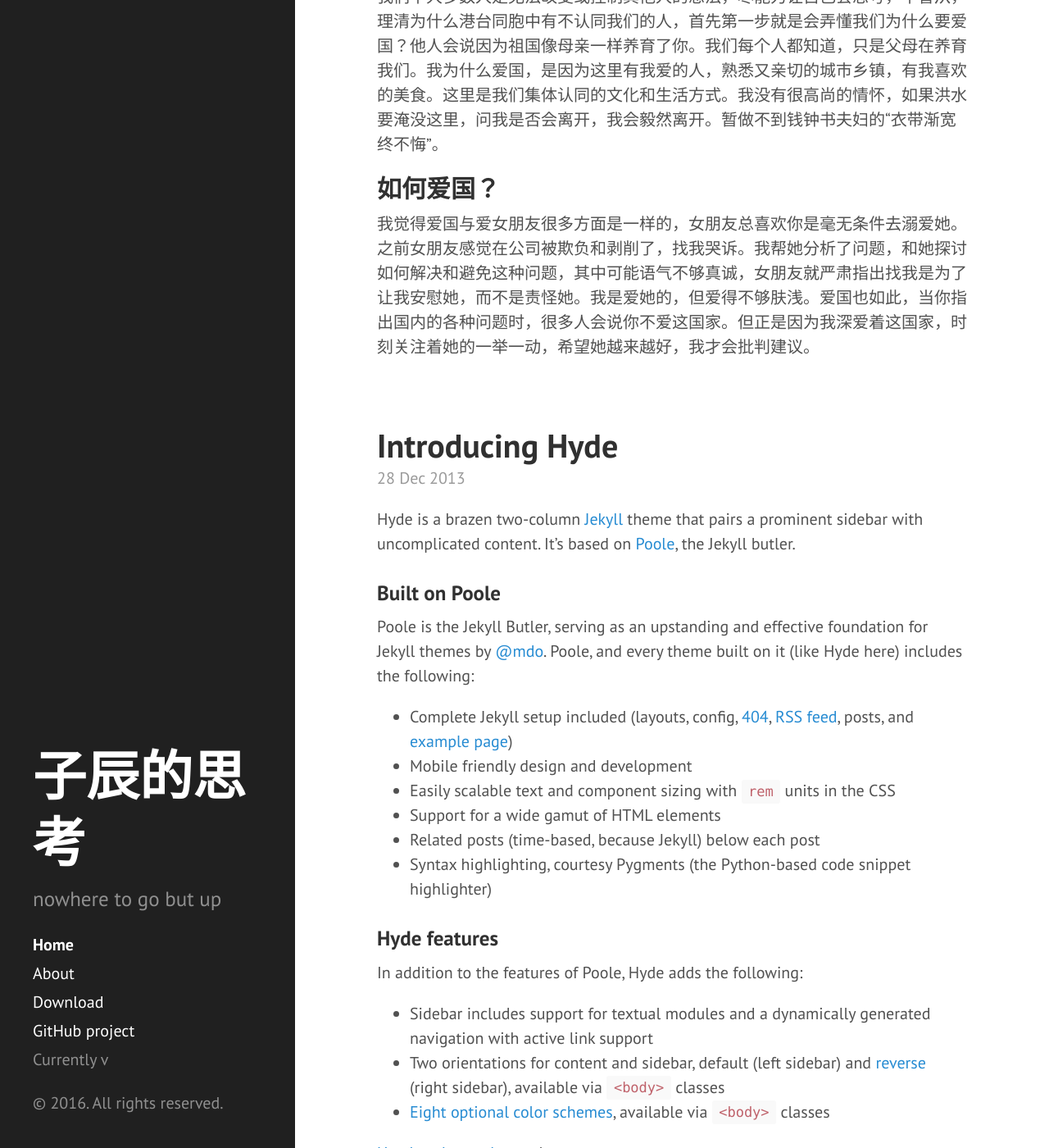
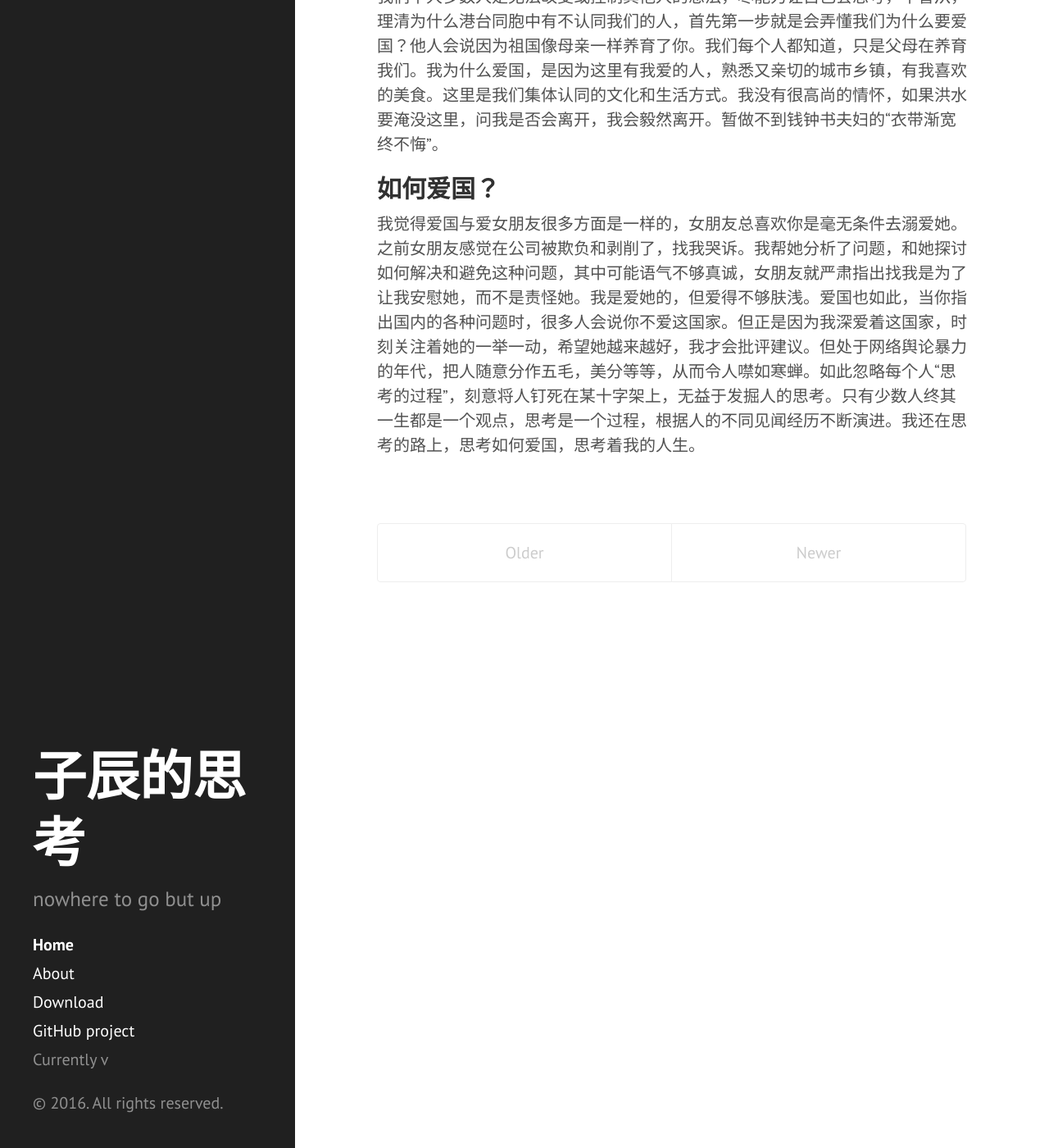
Before and after one commit to Zzzzson/myPage, a Jekyll site: the page built from index.html, in a window 1280 px wide and 1400 px high, scrolled down 477 px. Shown: the whole window at 82% size. Built offline with Jekyll 4.4.1, drawn with Linux system fonts in a browser that asks for light colours; the list of posts is cut into pages by our own code; some of the changed text lies outside the part shown.

Commit message:
update posts

```diff
--- a/_posts/2012-02-06-whats-jekyll.md
+++ /dev/null
@@ -1,12 +0,0 @@
----
-layout: post
-title: What's Jekyll?
----
-
-[Jekyll](http://jekyllrb.com) is a static site generator, an open-source tool for creating simple yet powerful websites of all shapes and sizes. From [the project's readme](https://github.com/mojombo/jekyll/blob/master/README.markdown):
-
-  > Jekyll is a simple, blog aware, static site generator. It takes a template directory [...] and spits out a complete, static website suitable for serving with Apache or your favorite web server. This is also the engine behind GitHub Pages, which you can use to host your project’s page or blog right here from GitHub.
-
-It's an immensely useful tool and one we encourage you to use here with Hyde.
-
-Find out more by [visiting the project on GitHub](https://github.com/mojombo/jekyll).
--- a/_posts/2013-12-28-introducing-hyde.md
+++ /dev/null
@@ -1,37 +0,0 @@
----
-layout: post
-title: Introducing Hyde
----
-
-Hyde is a brazen two-column [Jekyll](http://jekyllrb.com) theme that pairs a prominent sidebar with uncomplicated content. It's based on [Poole](http://getpoole.com), the Jekyll butler.
-
-### Built on Poole
-
-Poole is the Jekyll Butler, serving as an upstanding and effective foundation for Jekyll themes by [@mdo](https://twitter.com/mdo). Poole, and every theme built on it (like Hyde here) includes the following:
-
-* Complete Jekyll setup included (layouts, config, [404](/404), [RSS feed](/atom.xml), posts, and [example page](/about))
-* Mobile friendly design and development
-* Easily scalable text and component sizing with `rem` units in the CSS
-* Support for a wide gamut of HTML elements
-* Related posts (time-based, because Jekyll) below each post
-* Syntax highlighting, courtesy Pygments (the Python-based code snippet highlighter)
-
-### Hyde features
-
-In addition to the features of Poole, Hyde adds the following:
-
-* Sidebar includes support for textual modules and a dynamically generated navigation with active link support
-* Two orientations for content and sidebar, default (left sidebar) and [reverse](https://github.com/poole/lanyon#reverse-layout) (right sidebar), available via `<body>` classes
-* [Eight optional color schemes](https://github.com/poole/hyde#themes), available via `<body>` classes
-
-[Head to the readme](https://github.com/poole/hyde#readme) to learn more.
-
-### Browser support
-
-Hyde is by preference a forward-thinking project. In addition to the latest versions of Chrome, Safari (mobile and desktop), and Firefox, it is only compatible with Internet Explorer 9 and above.
-
-### Download
-
-Hyde is developed on and hosted with GitHub. Head to the <a href="https://github.com/poole/hyde">GitHub repository</a> for downloads, bug reports, and features requests.
-
-Thanks!
```
Also changed, not shown: _posts/2016-01-19-我的爱国.md (+1 -1 lines).
